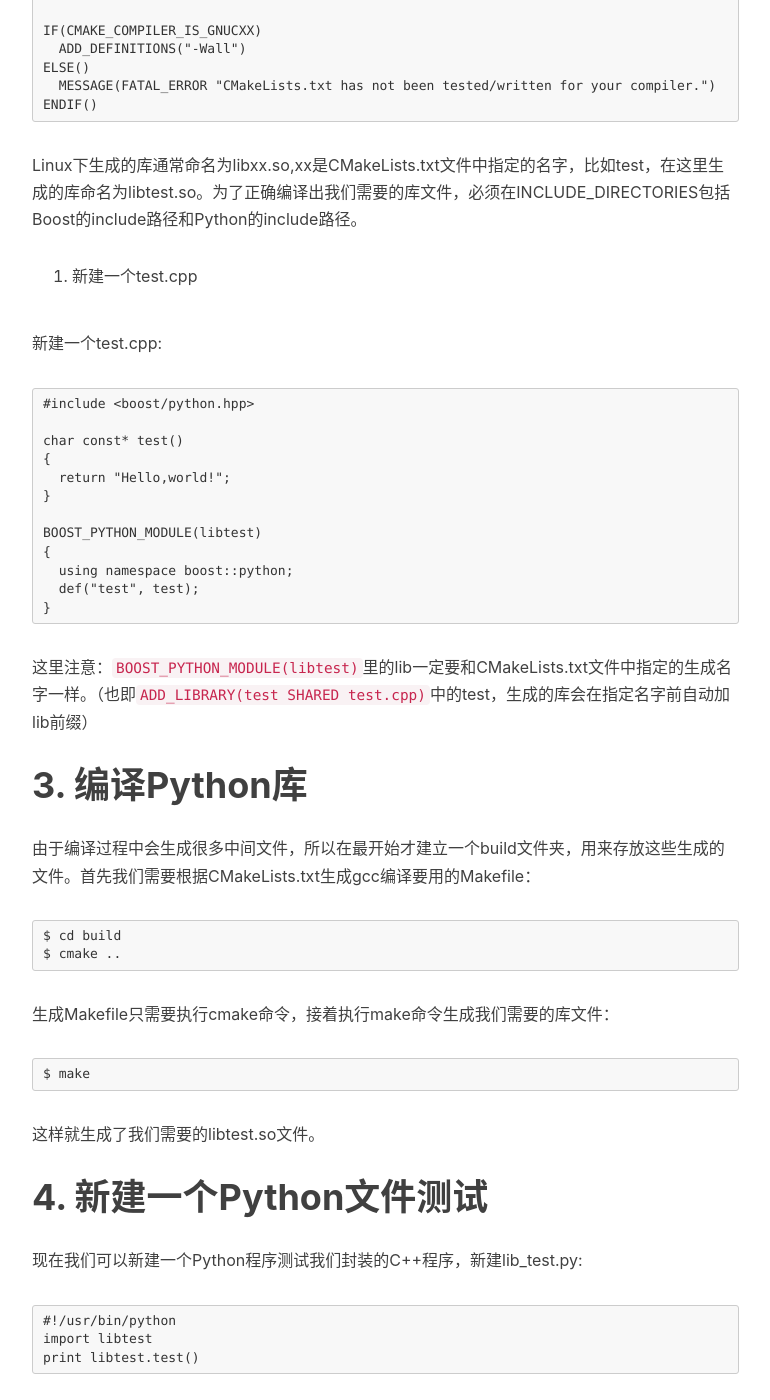
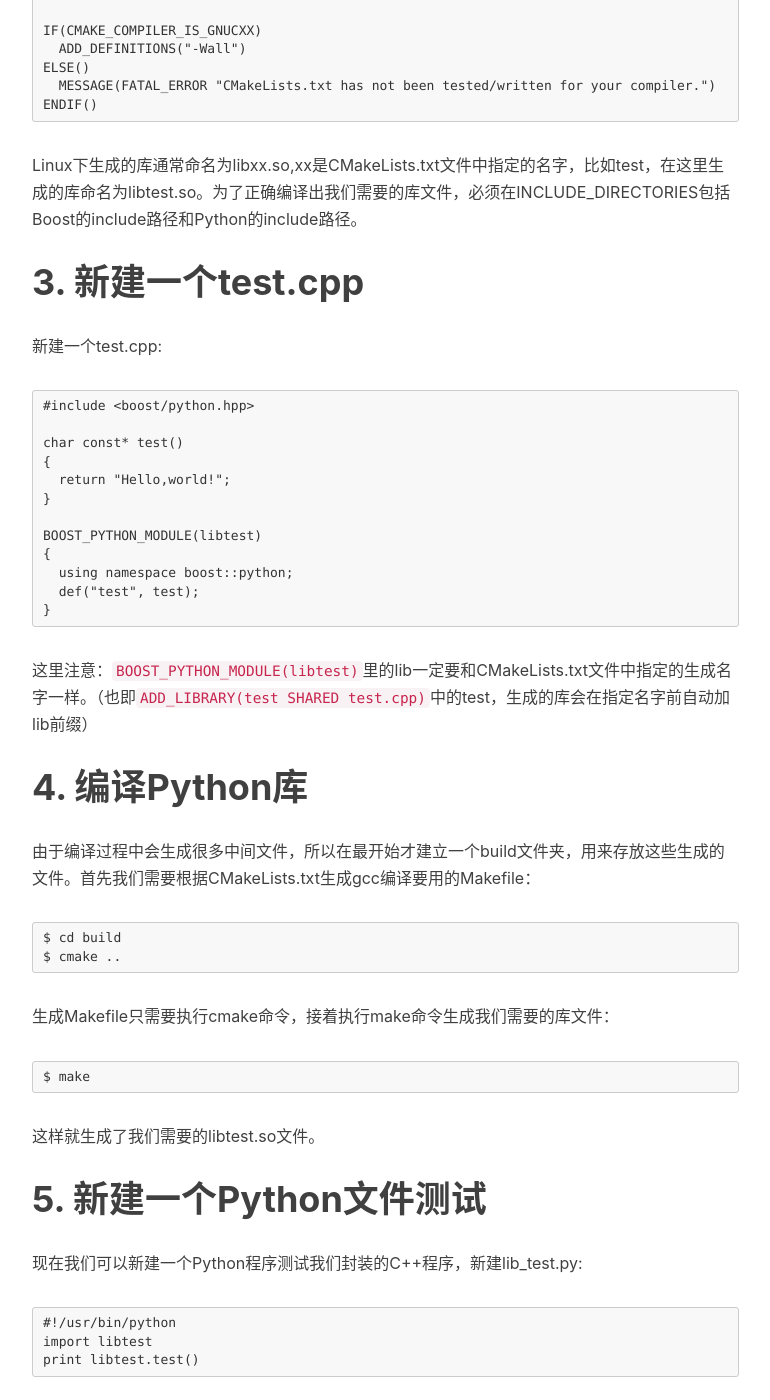
Before and after one commit to QiangXie/QiangXie.github.io, a Jekyll site: the page built from _posts/2016-09-02-cmake build boost python.markdown, in a window 1280 px wide and 1400 px high, scrolled down 2223 px. Shown: the whole window, without its empty margins (233-1003 px from the left). Built offline with Jekyll 4.4.1, drawn with Linux system fonts in a browser that asks for light colours; nearby versions of some CDN libraries; comment, search, counter and statistics services are not loaded.

Commit message:
fix word error

```diff
--- a/_posts/2016-09-02-cmake build boost python.markdown
+++ b/_posts/2016-09-02-cmake build boost python.markdown
@@ -79,7 +79,9 @@ Boost.Python是这样一个工具，它能把C++代码封装成Python库供Pytho
 
 Linux下生成的库通常命名为libxx.so,xx是CMakeLists.txt文件中指定的名字，比如test，在这里生成的库命名为libtest.so。为了正确编译出我们需要的库文件，必须在INCLUDE_DIRECTORIES包括Boost的include路径和Python的include路径。
 
-3. 新建一个test.cpp
+
+# 3. 新建一个test.cpp #
+
 
 新建一个test.cpp:
 
@@ -112,7 +114,7 @@ Linux下生成的库通常命名为libxx.so,xx是CMakeLists.txt文件中指定
 
 这样就生成了我们需要的libtest.so文件。
 
-# 4. 新建一个Python文件测试 #
+# 5. 新建一个Python文件测试 #
 
 现在我们可以新建一个Python程序测试我们封装的C++程序，新建lib_test.py:
 
```
Also changed, not shown: other parts of _posts/2016-09-02-cmake build boost python.markdown (+2 -2 lines).
